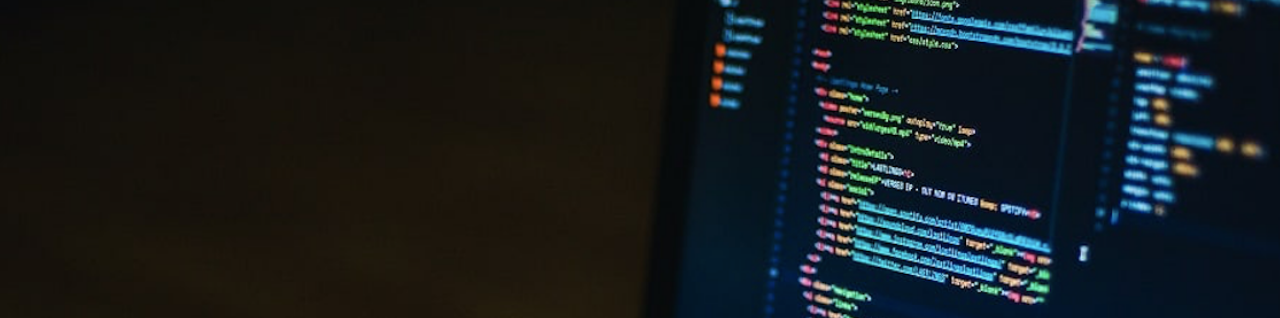
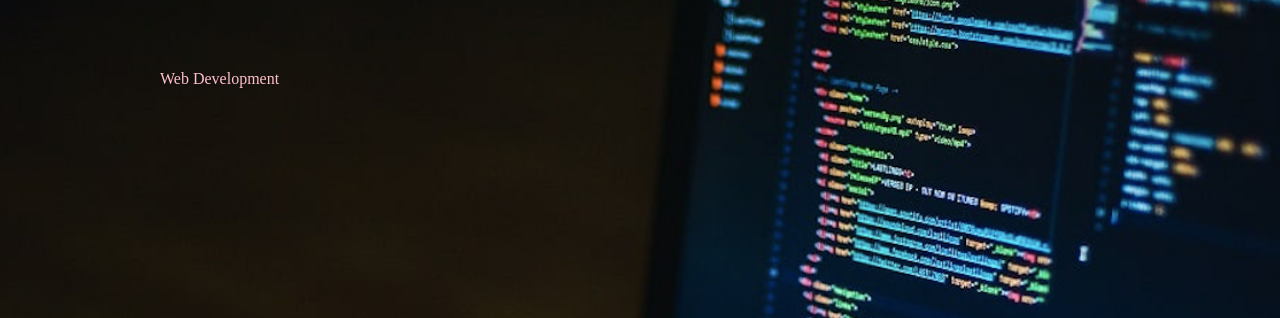
Before and after one commit to JennMP88/jennPortfolio, a website: page index.html in a window 1280 px wide. Shown: the part 928-1246 px from the top of the page. Drawn offline with Linux system fonts and the light colour scheme.

Commit message:
added web dev text

```diff
--- a/index.html
+++ b/index.html
@@ -34,7 +34,9 @@
 
         <img src="./assets/webdev.png">
 
+
       </div>
+      <div class="Projects__webtext">Web Development</div>
       <div class="Projects__diagrams">Diagrams</div>
       <div class="Projects__excel">Excel</div>
     </div>
--- a/sass/_projects.scss
+++ b/sass/_projects.scss
@@ -6,11 +6,16 @@
   grid-column: full-start/full-end;
 
 
+  &__webtext{
+    grid-column:2/5;
+    grid-row:2/3;
+    color:pink;
+    font-family: "Rufina";
 
+  }
 
   &__webdev{
 
-    // background-color: $c-red;
     grid-column: 1/-1;
     grid-row:1/-1;
 
@@ -19,6 +24,7 @@
         object-fit: cover;
         width:100%;
         height:100%;
+
       }
   }
 
```
Also changed, not shown: css/style.css.
